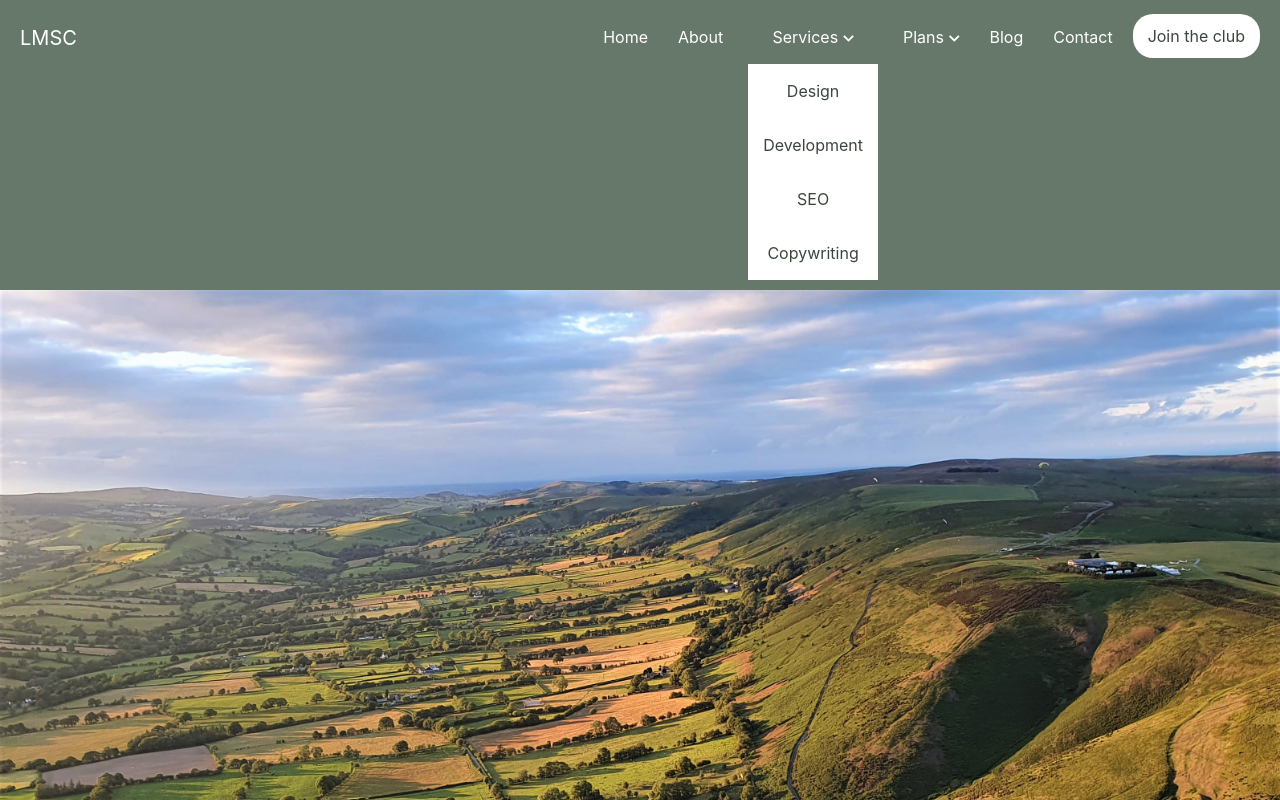
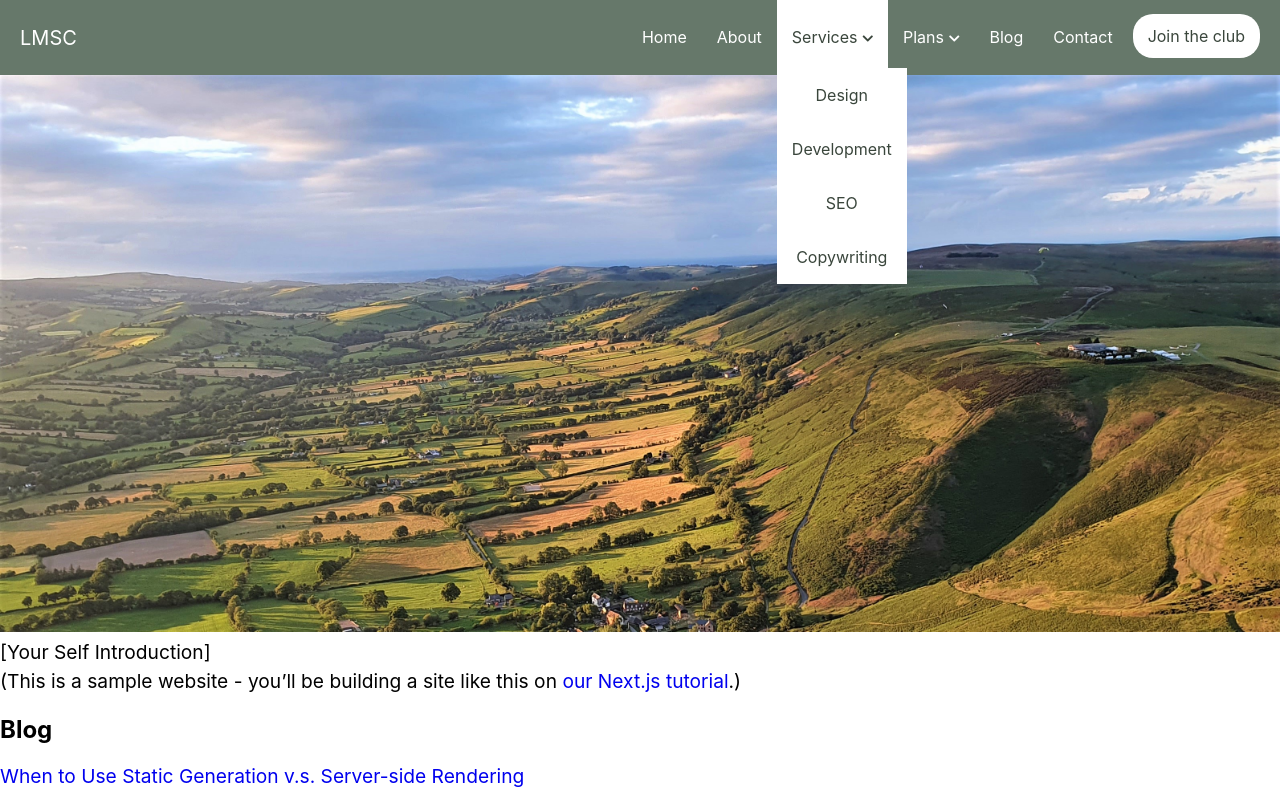
Before and after one commit to m3dwards/longmynd.org, a Next.js app: page / in a window 1280 px wide. Both pictures are taken after a click on the link "Services". Shown: the top 800 px of the page. Built offline with nearby package versions, Linux system fonts and the light colour scheme.

Commit message:
initial data for top menu structure

```diff
--- a/components/nav.module.scss
+++ b/components/nav.module.scss
@@ -21,9 +21,10 @@
 .item.button {
   padding: 9px 5px;
 }
-.item:not(.button).hasSubmenu:has(.submenuActive) > a:hover,
-.item.hasSubmenu:has(.submenuActive) > a:hover::after {
-  color: var(--highlight-color-light);
+.item:not(.button).hasSubmenu.submenuActive > a:hover,
+.item.hasSubmenu.submenuActive > a:hover::after {
+  color: var(--primary-color-dark);
+  background-color: var(--highlight-color-light);
 }
 .menu {
   display: flex;
@@ -57,9 +58,9 @@
 
 .submenu {
   display: none;
-  &.submenuActive {
-    display: block;
-  }
+}
+.submenuActive .submenu {
+  display: block;
 }
 .hasSubmenu i {
   font-size: 12px;
@@ -128,7 +129,7 @@
   .button {
     order: 2;
   }
-  .hasSubmenu:hover .submenu {
+  .submenuActive .submenu {
     display: block;
     position: absolute;
     left: 0;
@@ -139,10 +140,20 @@
       color: var(--primary-color-dark);
     }
   }
-  .toggle {
+  .submenuActive > a,
+  .submenuActive > a::after,
+  .submenuActive > a:hover,
+  .submenuActive > a:hover::after {
+    color: var(--primary-color-dark);
+    background-color: #fff !important;
+  }
+  .hasSubmenu .toggle {
     display: none;
   }
   .submenuActive {
     border-radius: 0;
   }
+  .toggle {
+    display: none;
+  }
 }
--- a/components/nav.tsx
+++ b/components/nav.tsx
@@ -1,6 +1,27 @@
 import styles from "./nav.module.scss";
 import classNames from "classnames";
 import React from "react";
+
+interface menuItem {
+  title: string;
+  link?: string;
+  isButton?: boolean;
+  subItems?: menuItem[];
+}
+
+const menuData: menuItem[] = [
+  { title: "Sites" },
+  { title: "News & Safety" },
+  {
+    title: "About Us",
+    subItems: [{ title: "Commitee" }, { title: "Meetings" }, { title: "Competitions" }, { title: "Gallery" }],
+  },
+  { title: "Learn", subItems: [{ title: "Schools & Tandems" }, { title: "Coaching" }, { title: "Resources" }] },
+  { title: "Social" },
+
+  { title: "Join the club", isButton: true },
+  { title: "Contact Us", isButton: true },
+];
 
 export default function () {
   const [menuOpenState, setmenuOpenState] = React.useState(false);
@@ -29,11 +50,15 @@
         <li className={styles.item}>
           <a href="#">About</a>
         </li>
-        <li className={classNames(styles.item, styles.hasSubmenu)}>
+        <li
+          className={classNames(styles.item, styles.hasSubmenu, {
+            [styles.submenuActive]: subMenuActiveState === "Services",
+          })}
+        >
           <a tabIndex={0} onClick={handleSubMenuClick("Services")}>
             Services
           </a>
-          <ul className={classNames(styles.submenu, { [styles.submenuActive]: subMenuActiveState === "Services" })}>
+          <ul className={classNames(styles.submenu)}>
             <li className={styles.subitem}>
               <a href="#">Design</a>
             </li>
@@ -49,11 +74,15 @@
           </ul>
         </li>
 
-        <li className={classNames(styles.item, styles.hasSubmenu)}>
+        <li
+          className={classNames(styles.item, styles.hasSubmenu, {
+            [styles.submenuActive]: subMenuActiveState === "Plans",
+          })}
+        >
           <a tabIndex={0} onClick={handleSubMenuClick("Plans")}>
             Plans
           </a>
-          <ul className={classNames(styles.submenu, { [styles.submenuActive]: subMenuActiveState === "Plans" })}>
+          <ul className={classNames(styles.submenu)}>
             <li className={styles.subitem}>
               <a href="#">Freelancer</a>
             </li>
```
